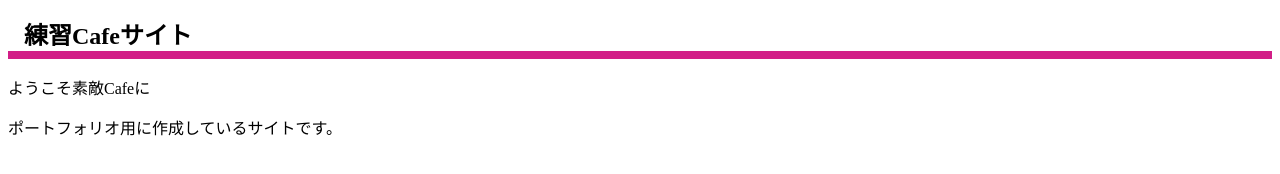
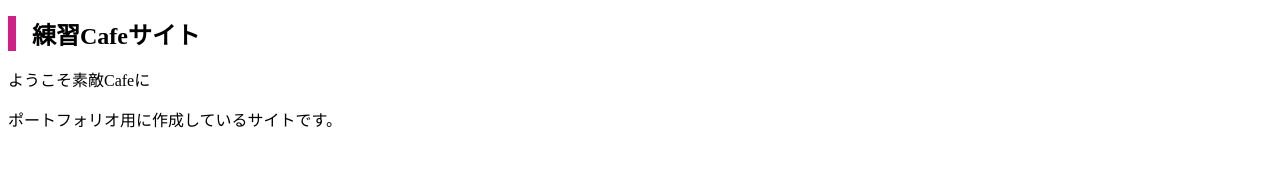
Before and after one commit to nekochabin/MyCafe, a plain HTML site: page index.html in a window 1280 px wide. Drawn offline with Linux system fonts and the light colour scheme.

Commit message:
Add files via upload

```diff
--- a/css/style.css
+++ b/css/style.css
@@ -3,5 +3,5 @@
 h1 {
   font-size: 24px;
   padding-left: 16px;
-  border-bottom: 8px solid rgb(210, 30, 135);
+  border-left: 8px solid rgb(210, 30, 135);
 }
```
